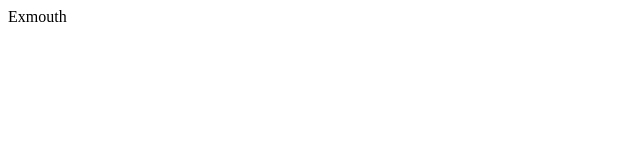
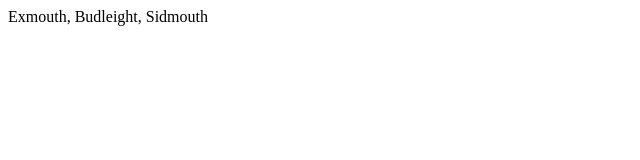
Before and after one commit to lammie1971/asdaPrice, a plain HTML site: page index.html in a window 1280 px wide. Shown: the whole page, without its empty margins (0-640 px from the left). Drawn offline with Linux system fonts and the light colour scheme.

Commit message:
Update index.html

```diff
--- a/index.html
+++ b/index.html
@@ -6,6 +6,6 @@
 </head>
 
 <body>
-	Exmouth
+	Exmouth, Budleight, Sidmouth
 </body>
 </html>
```
